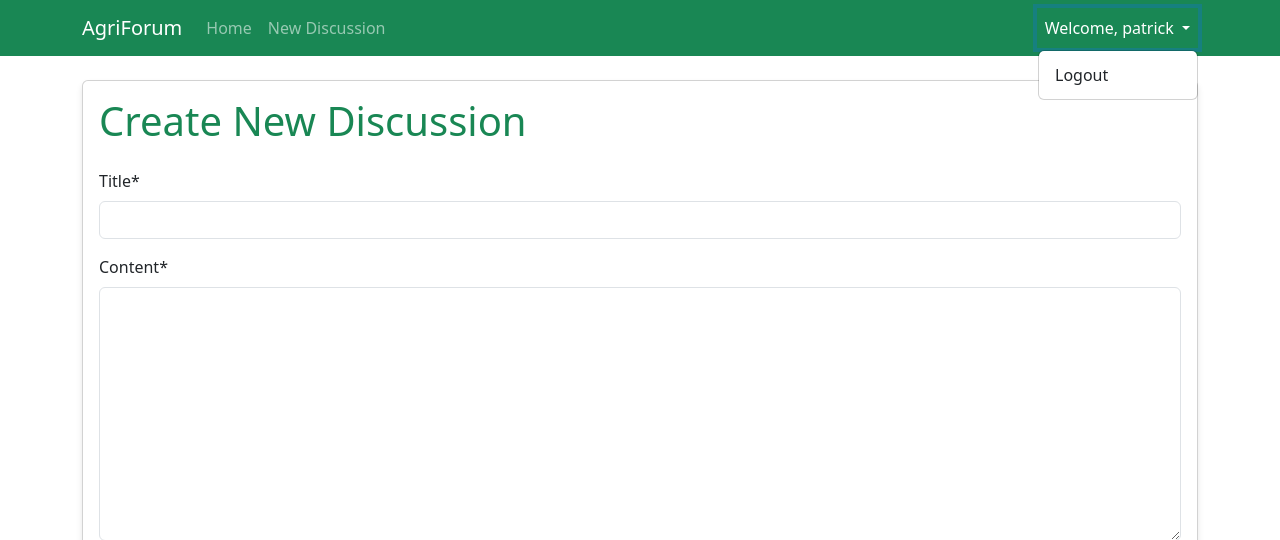
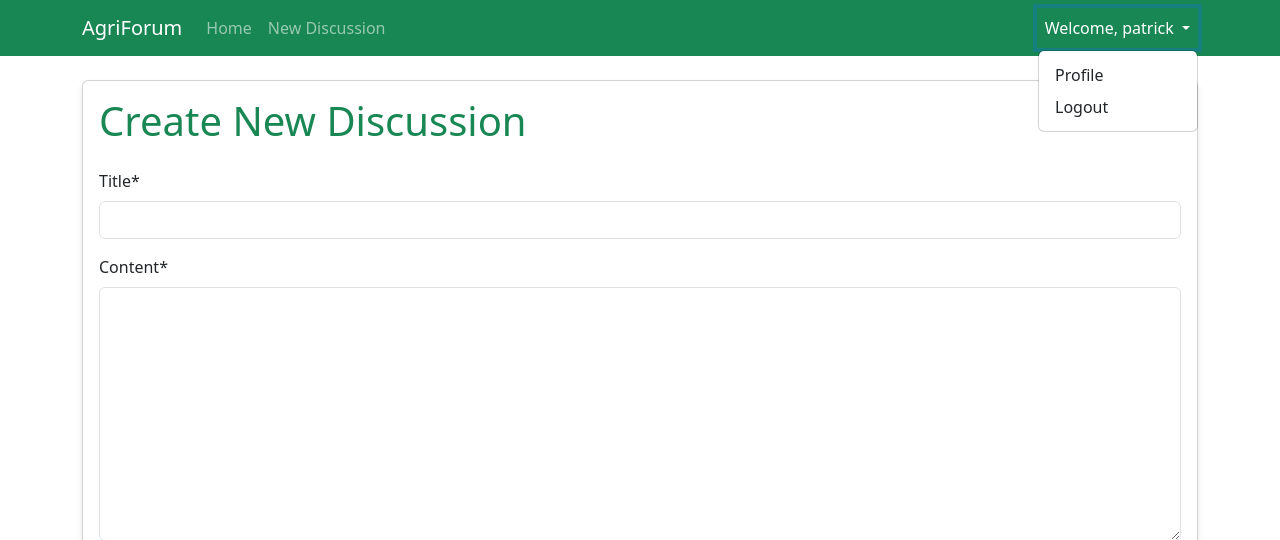
Before and after one commit to Mugambi645/agricultural-forum, a Django app: page /discussions/new/ in a window 1280 px wide, after a click that opens the changed part. Shown: the top 540 px of the page. Run offline with Django 5.2, Linux system fonts and the light colour scheme; a user stored in the database is signed in; some libraries are stand-ins or nearby versions.

Commit message:
update profile link

```diff
--- a/templates/base.html
+++ b/templates/base.html
@@ -64,7 +64,7 @@
                             </a>
                             <ul class="dropdown-menu dropdown-menu-end" aria-labelledby="navbarDropdownUser">
                                 {# Add a profile link if you have one #}
-                                {# <li><a class="dropdown-item" href="{% url 'accounts:profile' %}">Profile</a></li> #}
+                                <li><a class="dropdown-item" href="{% url 'accounts:profile' %}">Profile</a></li>
                                 <li>
                                     <form action="{% url 'accounts:logout' %}" method="post" class="dropdown-item">
                                         {% csrf_token %}
```
Also changed, not shown: db.sqlite3.
